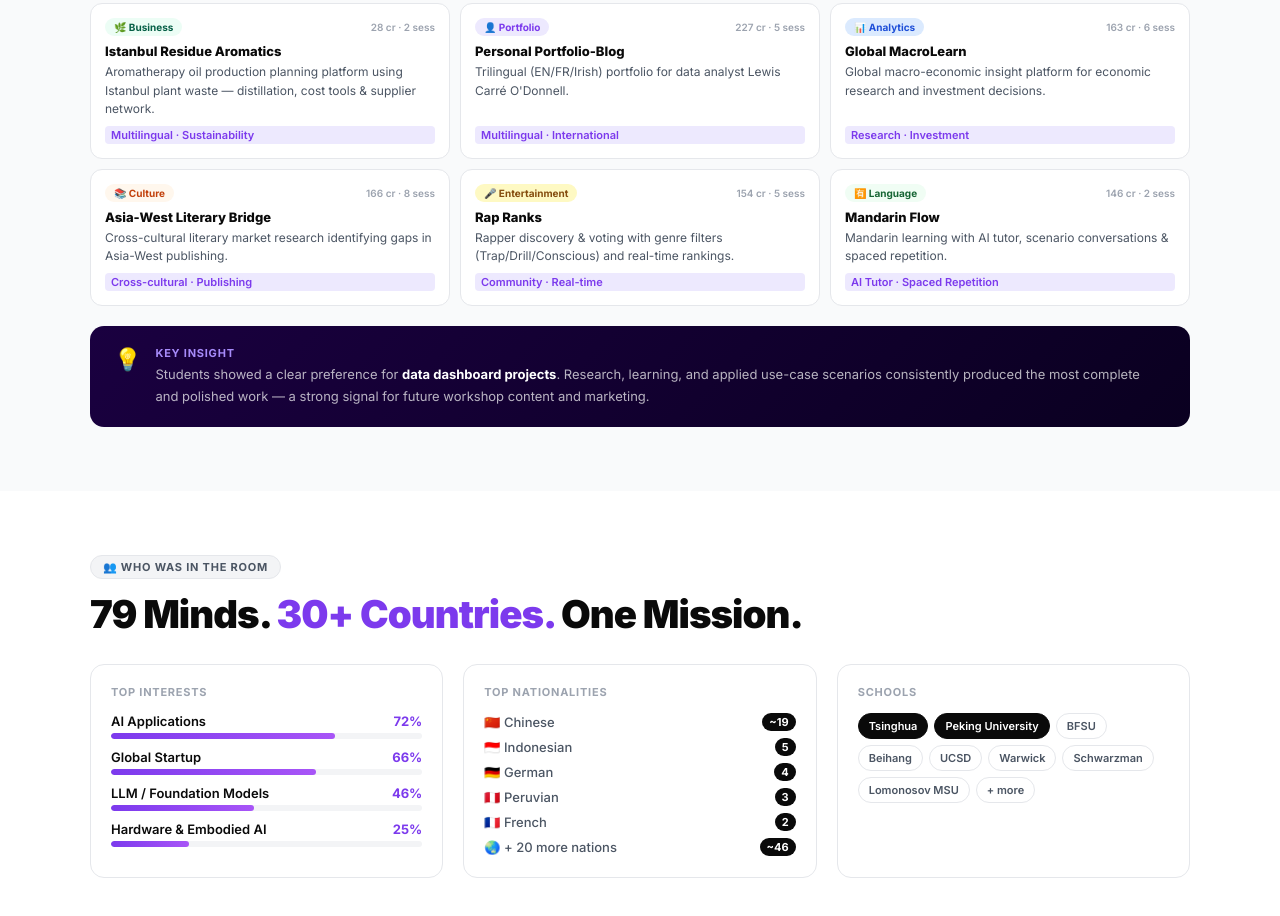
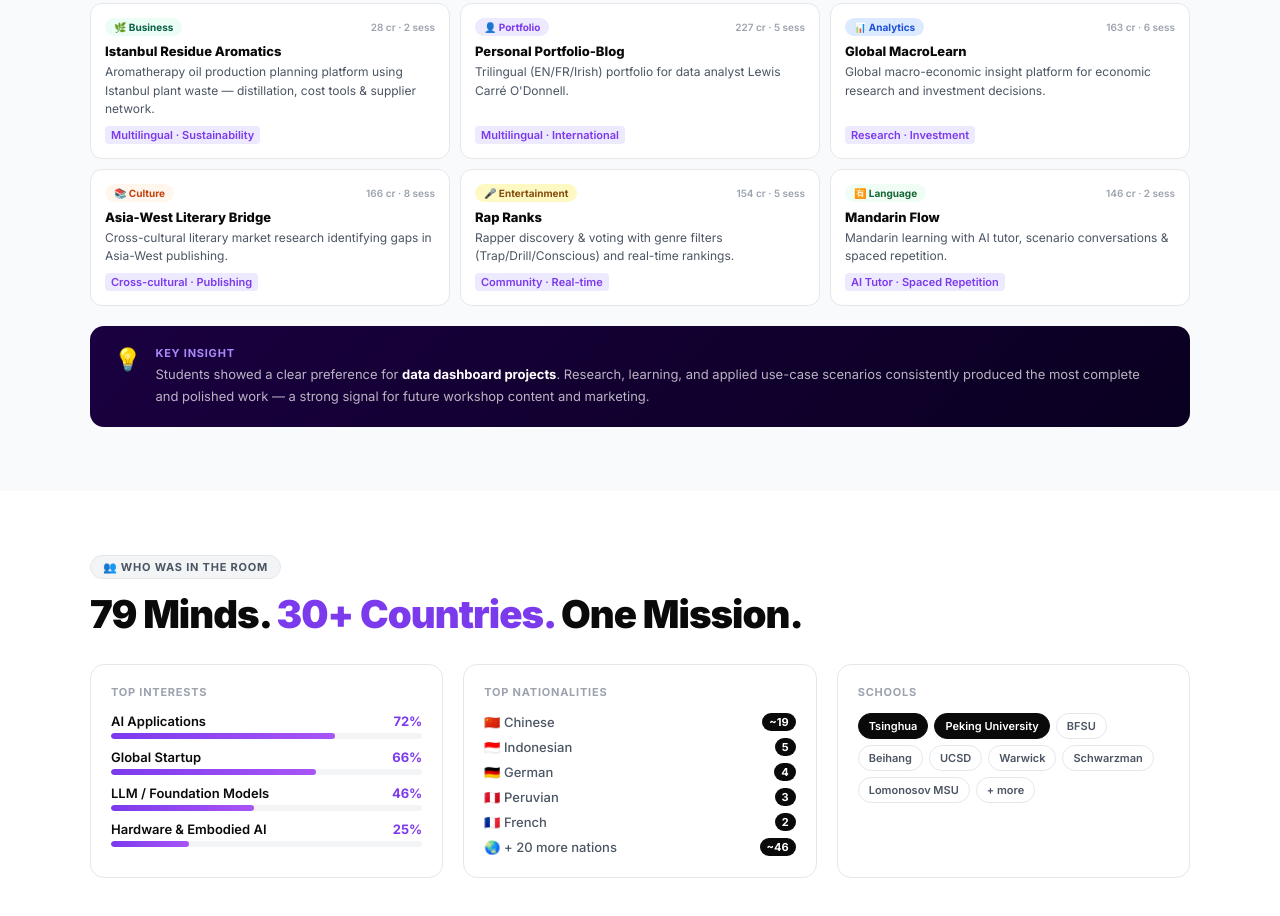
Before and after one commit to Aspirin404/attrax-enter-recap, a website built with Vite: page index.html in a window 1280 px wide. Shown: the part 2178-3094 px from the top of the page. Built offline with nearby package versions, Linux system fonts and the light colour scheme.

Commit message:
style(styles): align keyword pill to start

```diff
--- a/src/styles/main.css
+++ b/src/styles/main.css
@@ -89,7 +89,7 @@
     .mms{font-size:10px;color:var(--g400);font-weight:600}
     .mc h4{font-size:13px;font-weight:800;margin-bottom:4px}
     .mc p{font-size:12px;color:var(--g600);line-height:1.55;margin-bottom:7px;flex-grow:1}
-    .mkw{font-size:11px;font-weight:600;color:var(--purple);background:var(--pl);padding:2px 6px;border-radius:4px;margin-top:auto}
+    .mkw{font-size:11px;font-weight:600;color:var(--purple);background:var(--pl);padding:2px 6px;border-radius:4px;margin-top:auto;align-self:flex-start}
     .ins{display:flex;gap:14px;align-items:flex-start;background:linear-gradient(135deg,#1a0040,#0a0020);border-radius:14px;padding:20px 24px;color:#fff}
     .ii{font-size:22px;flex-shrink:0}
     .il{font-size:11px;font-weight:700;color:#a78bfa;text-transform:uppercase;letter-spacing:.07em;margin-bottom:4px}
```
